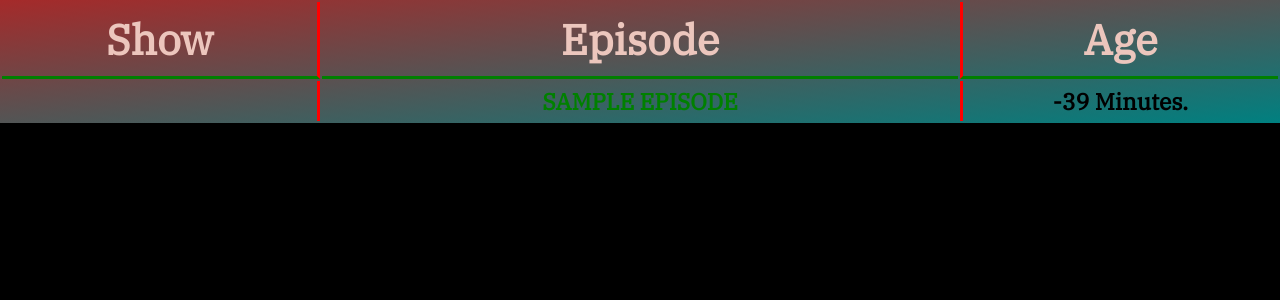
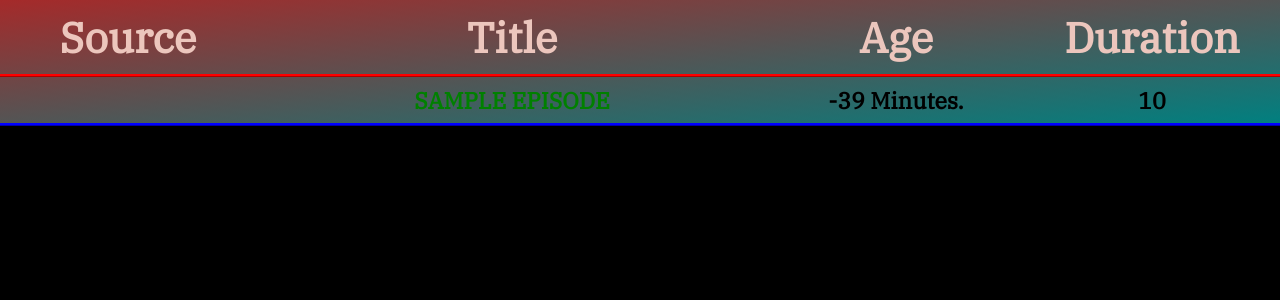
Before and after one commit to HenryHaller/henryhaller-website, a Flask app: template templates/index.html.jinja2 in a window 1280 px wide. Shown: the top 300 px of the page. Run offline with Flask 2, Linux system fonts and the light colour scheme; the template is opened without the code that fills it: most values are stand-ins (such as "Sample title", 1, 10 or a date in 2020); some libraries are stand-ins or nearby versions.

Commit message:
added Duration.

```diff
--- a/Data.py
+++ b/Data.py
@@ -17,7 +17,7 @@ buildup: rebuild the show table from urls.yaml
 
 
 
-SQL_SELECT_EPISODE_RECORDS = '''SELECT shows.show_title, episodes.episode_url, episodes.episode_title, insertion_date
+SQL_SELECT_EPISODE_RECORDS = '''SELECT shows.show_title, episodes.episode_url, episodes.episode_title, insertion_date, duration
 		 		FROM episodes
 				INNER JOIN shows
 				ON episodes.show_id = shows.id
@@ -130,13 +130,13 @@ def shows():
 
 
 
-SQL_INSERT_EPISODE_RECORD = '''INSERT INTO episodes ( show_id, episode_url, episode_title, insertion_date) VALUES (%s, %s, %s, %s) '''
-def insert_episode(id, url, title, timestamp):
+SQL_INSERT_EPISODE_RECORD = '''INSERT INTO episodes ( show_id, episode_url, episode_title, insertion_date, duration) VALUES (%s, %s, %s, %s, %s) '''
+def insert_episode(id, url, title, timestamp, duration):
 	conn = None
 	try:
 		conn = db.connect()
 		cur = conn.cursor()
-		cur.execute(SQL_INSERT_EPISODE_RECORD, (id, url, title, timestamp))
+		cur.execute(SQL_INSERT_EPISODE_RECORD, (id, url, title, timestamp, duration))
 		conn.commit()
 		cur.close()
 	except (Exception, psycopg2.DatabaseError) as error:
--- a/backend-update.py
+++ b/backend-update.py
@@ -21,8 +21,12 @@ for title, url, dt, id in Data.shows():
 			item = items[i]
 			logging.info(item["title"])
 			published = item["published"]
+			try:
+				duration = item["itunes_duration"]
+			except:
+				duration = None
 			#print(item["title"], item['links'][1]['href'])
-			Data.insert_episode(id, item['links'][1]['href'], item["title"], published)
+			Data.insert_episode(id, item['links'][1]['href'], item["title"], published, duration)
 			i = i + 1
 	except:
 		print("caught error")
--- a/postgres_init.sql
+++ b/postgres_init.sql
@@ -2,6 +2,8 @@ CREATE TABLE shows (
 	id SERIAL PRIMARY KEY,
 	show_title TEXT,
 	rss_url TEXT,
+	color TEXT DEFAULT '#ffffff',
+	show_img TEXT DEFAULT NULL,
 	ts TIMESTAMPTZ DEFAULT Now()
 );
 
@@ -11,5 +13,7 @@ CREATE TABLE episodes (
 	episode_url TEXT,
 	episode_title TEXT,
 	insertion_date TIMESTAMPTZ DEFAULT Now(),
+	duration TEXT DEFAULT '00:00:00',
+	episode_img TEXT DEFAULT NULL,
 	PRIMARY KEY (show_id, episode_title)
 )
--- a/schema.py
+++ b/schema.py
@@ -5,11 +5,14 @@ class Episode():
 	url = None
 	color = None
 	timestamp = None
+	duration = None
 	def __init__(self, rows):
 		self.show_title = rows[0]
 		self.url = rows[1]
 		self.episode_title = rows[2]
 		self.timestamp = rows[3]
+		self.duration = rows[4]
+		if self.duration == None: self.duration = "No Information."
 		h = hashlib.new('sha256')
 		h.update(self.show_title.encode('utf-8'))
 		self.color = h.hexdigest()[0:6]
--- a/static/css/style.css
+++ b/static/css/style.css
@@ -9,7 +9,7 @@ margin: auto;
 
 th {
 font-size:42px;
-border-bottom:solid green;
+border-bottom:inset red;
 color:#ECC6BD;
 padding-top:0.75%;
 padding-bottom:0.75%;
@@ -17,20 +17,27 @@ padding-bottom:0.75%;
 
 
 td {
+border:0;
+border-bottom:inset blue;
 }
 
 p {
 margin:0;
-padding:1% 0;
+padding:2% 0;
 border:0;
 }
 
-th.left_cell {
-border-right:solid red;
+.left {
+/*border-right:inset red;*/
 }
 
-th.right_cell {
-border-left: solid red;
+.middle {
+/*border-right:inset red;*/
+/*border-left: inset red;*/
+}
+
+.right {
+/*border-left: inset red;*/
 }
 
 
@@ -43,16 +50,19 @@ font-weight: bold;
 }
 
 td.show {
-/*border: solid red;*/
+/*border: inset red;*/
 width:20%;
-border-right:solid red;
 font-size: 24px;
 font-weight: bold;
 }
 
 td.timestamptd {
 width:20%;
-border-left:solid red;
+font-size: 23px;
+font-weight: bold;
+}
+
+td.duration {
 font-size: 23px;
 font-weight: bold;
 }
@@ -63,6 +73,8 @@ text-align: center;
 }
 
 table {
+border-collapse:collapse;
+border:0;
 position:absolute;
 top:0;
 bottom:0;
--- a/templates/index.html.jinja2
+++ b/templates/index.html.jinja2
@@ -11,17 +11,19 @@
   <table>
   <thead>
     <tr>
-      <th class="left_cell">Show</th>
-      <th>Episode</th>
-      <th class="right_cell">Age</th>
+      <th>Source</th>
+      <th>Title</th>
+      <th>Age</th>
+      <th>Duration</th>
     </tr>
   </thead>
   <tbody>
 {% for episode in episodes %}
     <tr style="background-color:#{{ episode.color }}">
-      <td class="show"><p>{{ episode.show_title }}</p></td>
-      <td class="episode"><p><a download href="{{ episode.url }}">{{ episode.episode_title }}</a></p></td>
-      <td class="timestamptd"><p><span class="timestamp">{{ episode.timestamp }}</span></p></td>
+      <td class="show left"><p>{{ episode.show_title }}</p></td>
+      <td class="episode middle"><p><a download href="{{ episode.url }}">{{ episode.episode_title }}</a></p></td>
+      <td class="timestamptd middle"><p><span class="timestamp">{{ episode.timestamp }}</span></p></td>
+      <td class="duration right"><p>{{ episode.duration }}</p></td>
     </tr>
 {% endfor %}
   </tbody>
```
